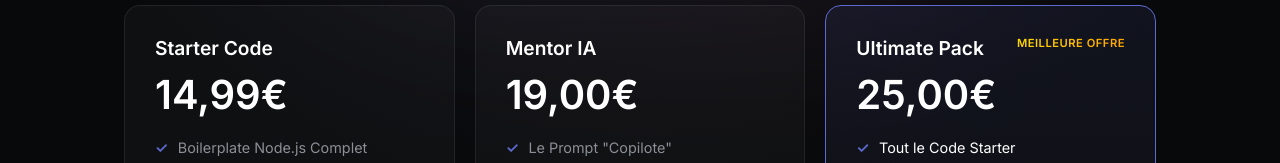
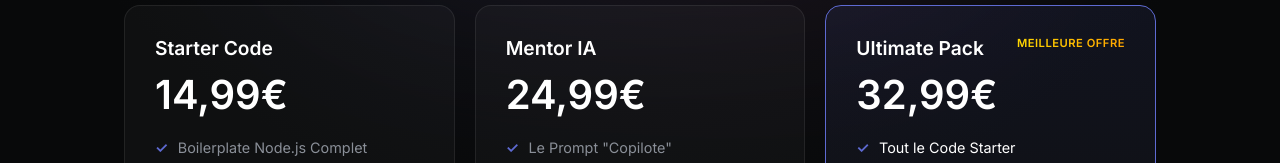
Before and after one commit to clementepitech94/turbo-saas, a website: page views/index.html in a window 1280 px wide. Shown: the part 483-646 px from the top of the page. Drawn offline with Linux system fonts and the light colour scheme.

Commit message:
Ajout des 3 offres et Prompt Contextuel

```diff
--- a/views/index.html
+++ b/views/index.html
@@ -59,7 +59,7 @@
                 <div class="price-card">
                     <div>
                         <div class="price-title">Mentor IA</div>
-                        <div class="price-amount">19,00€</div>
+                        <div class="price-amount">24,99€</div>
                         <ul class="price-features">
                             <li>Le Prompt "Copilote"</li>
                             <li>Transforme ChatGPT en Senior Dev</li>
@@ -74,7 +74,7 @@
                     <div>
                         <span class="tag-pro" style="float:right;">MEILLEURE OFFRE</span>
                         <div class="price-title">Ultimate Pack</div>
-                        <div class="price-amount">25,00€</div>
+                        <div class="price-amount">32,99€</div>
                         <ul class="price-features">
                             <li style="color:white;">Tout le Code Starter</li>
                             <li style="color:white;">Le Prompt Copilote IA</li>
```
